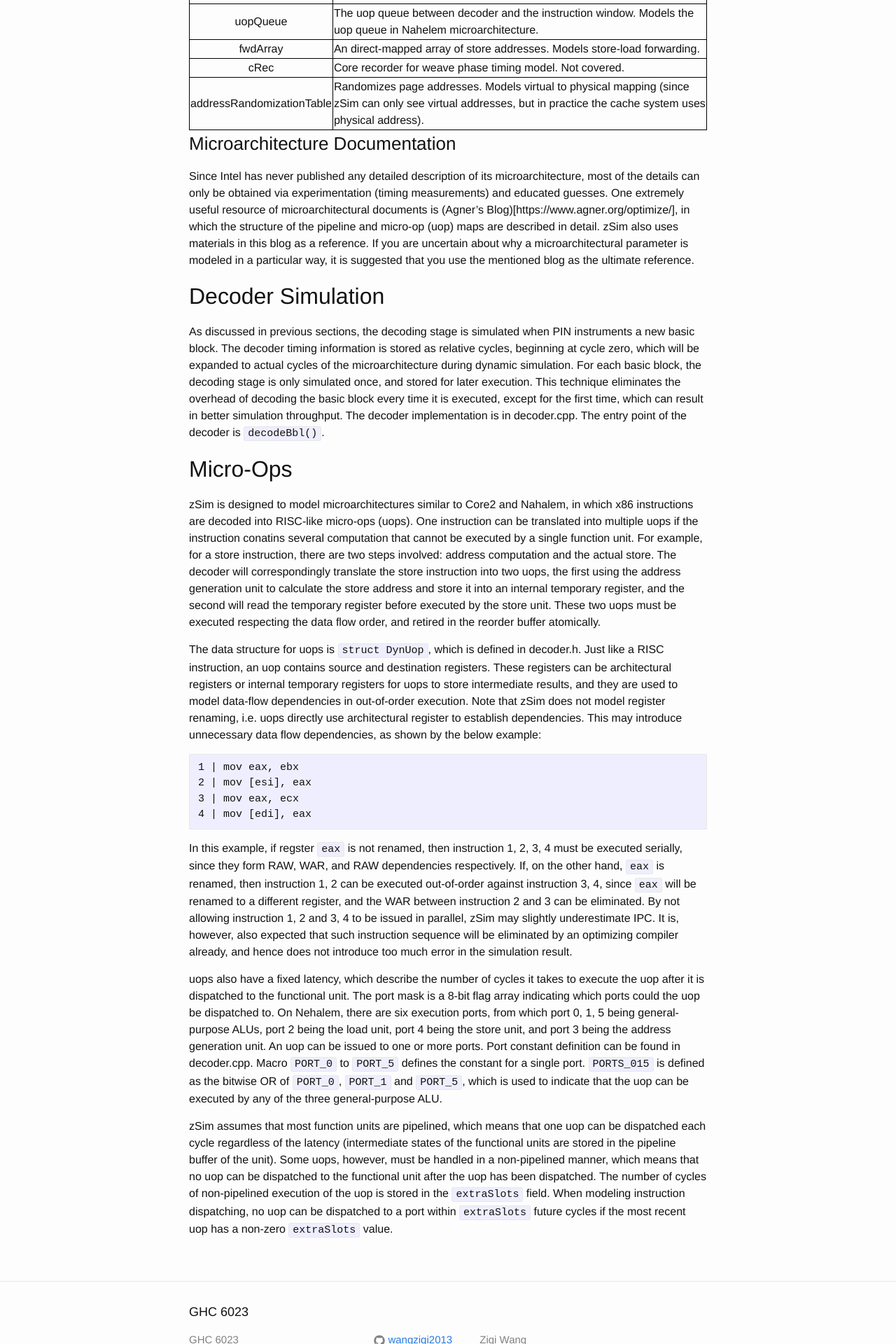
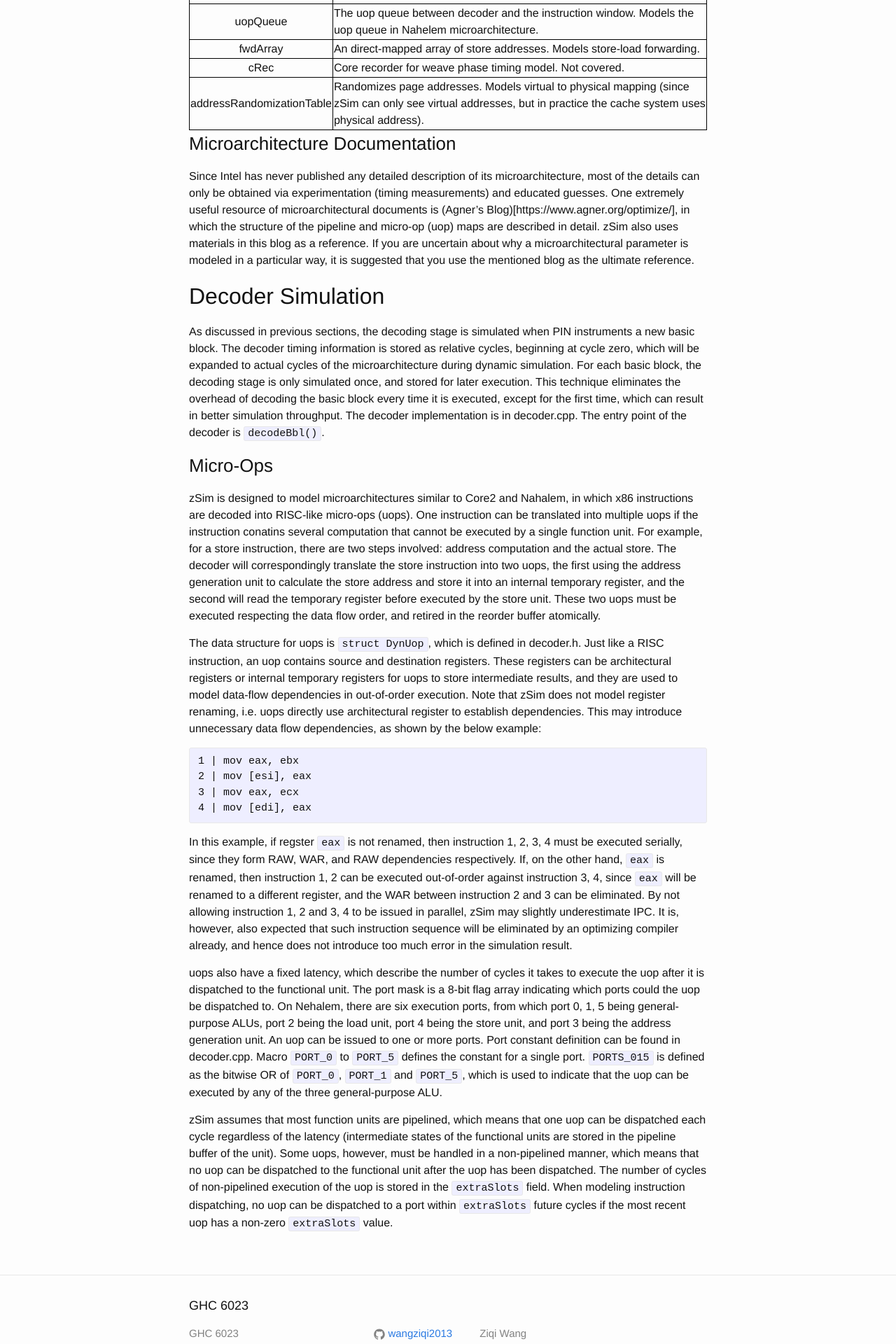
Before and after one commit to wangziqi2013/wangziqi2013.github.io, a Jekyll site: the page built from _posts/2019-12-31-zsim-microarch.markdown, in a window 1280 px wide. Shown: the part 4480-6400 px from the top of the page at 70% size. Built offline with Jekyll 4.4.1, drawn with Linux system fonts in a browser that asks for light colours.

Commit message:
Changing code block

````diff
--- a/_posts/2019-12-31-zsim-microarch.markdown
+++ b/_posts/2019-12-31-zsim-microarch.markdown
@@ -167,7 +167,7 @@ for later execution. This technique eliminates the overhead of decoding the basi
 for the first time, which can result in better simulation throughput. The decoder implementation is in decoder.cpp. The entry
 point of the decoder is `decodeBbl()`.
 
-## Micro-Ops
+### Micro-Ops
 
 zSim is designed to model microarchitectures similar to Core2 and Nahalem, in which x86 instructions are decoded into
 RISC-like micro-ops (uops). One instruction can be translated into multiple uops if the instruction conatins several
@@ -182,13 +182,12 @@ source and destination registers. These registers can be architectural registers
 to store intermediate results, and they are used to model data-flow dependencies in out-of-order execution. Note that zSim
 does not model register renaming, i.e. uops directly use architectural register to establish dependencies. This may introduce
 unnecessary data flow dependencies, as shown by the below example:
-
-```
+{% highlight assmebly %}
 1 | mov eax, ebx
 2 | mov [esi], eax
 3 | mov eax, ecx
 4 | mov [edi], eax
-```
+{% endhighlight %}
 
 In this example, if regster `eax` is not renamed, then instruction 1, 2, 3, 4 must be executed serially, since they form
 RAW, WAR, and RAW dependencies respectively. If, on the other hand, `eax` is renamed, then instruction 1, 2 can be executed
````
